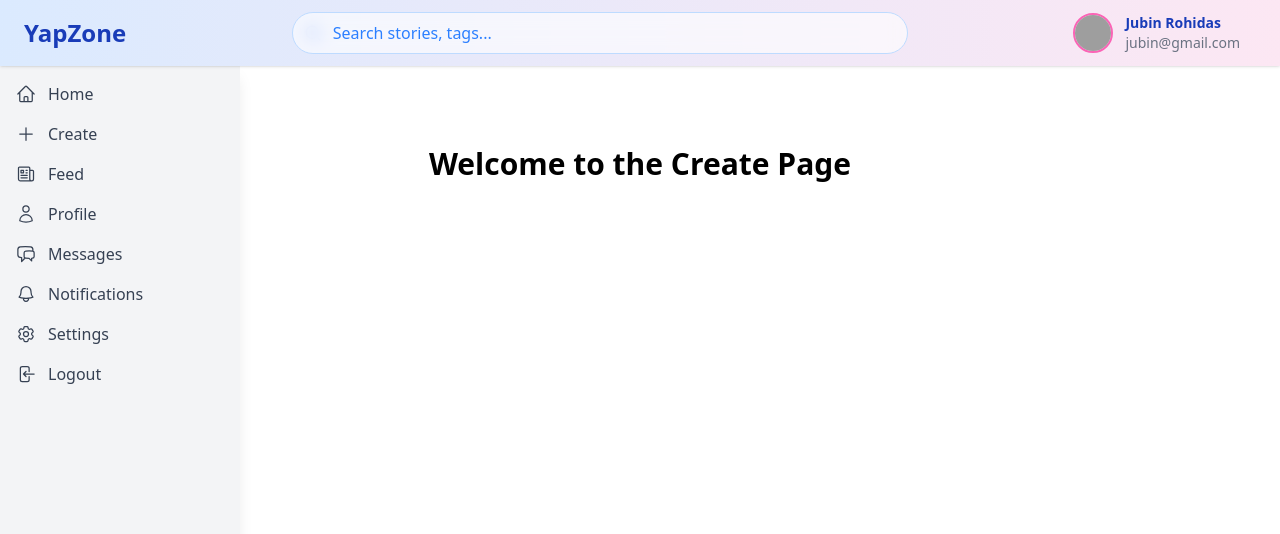
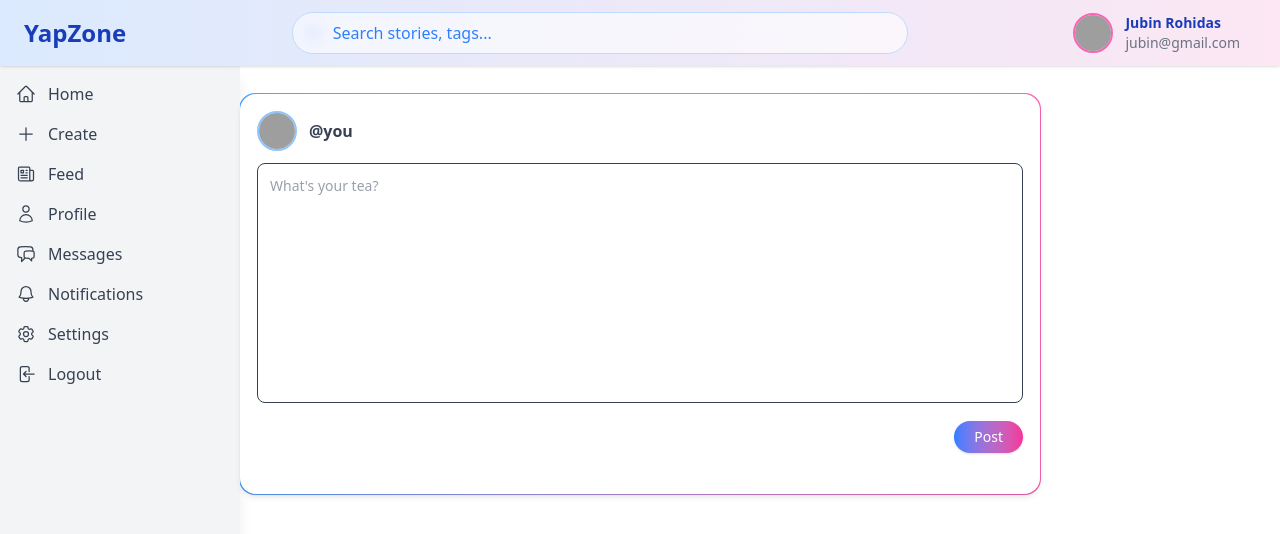
Before and after one commit to jubindas/yapzone, a React (Vite) app in the folder client/: page /home in a window 1280 px wide. Both pictures are taken after a click on the button "Create". Shown: the top 534 px of the page. Built offline with nearby package versions, Linux system fonts and the light colour scheme; grey boxes are pictures that could not be loaded.

Commit message:
create post done

```diff
--- a/client/src/pages/Create.jsx
+++ b/client/src/pages/Create.jsx
@@ -1,11 +1,49 @@
-import React from "react";
+import React, { useState } from "react";
 
-const Home = () => {
+const CreatePost = () => {
+  const [content, setContent] = useState("");
+
+  const handlePost = () => {
+    if (!content.trim()) return;
+    console.log("Post content:", content);
+    setContent("");
+  };
+
   return (
-    <div className="text-center mt-20">
-      <h1 className="text-3xl font-bold">Welcome to the Create Page</h1>
+    <div className="bg-white rounded-2xl shadow-md p-4 border border-transparent relative w-200 h-100 mx-auto mt-7 ">
+      {/* Gradient Border */}
+      <div className="absolute -inset-[2px] rounded-2xl bg-gradient-to-r from-blue-400 to-pink-400 z-[-1]"></div>
+
+      {/* User Info */}
+      <div className="flex items-center gap-3 mb-3">
+        <img
+          src="https://i.pravatar.cc/150?img=11"
+          alt="Avatar"
+          className="w-10 h-10 rounded-full border-2 border-blue-300"
+        />
+        <h2 className="text-base font-semibold text-gray-700">@you</h2>
+      </div>
+
+      {/* Post Input */}
+      <textarea
+        rows="3"
+        placeholder="What's your tea?"
+        className="w-full p-3 h-60 text-sm text-gray-700 border border-black-200 rounded-lg focus:outline-none focus:ring-2 focus:ring-blue-300 resize-none"
+        value={content}
+        onChange={(e) => setContent(e.target.value)}
+      />
+
+      {/* Post Button */}
+      <div className="flex justify-end mt-3">
+        <button
+          onClick={handlePost}
+          className="bg-gradient-to-r from-blue-500 to-pink-500 text-white text-sm px-5 py-1.5 rounded-full font-medium shadow hover:opacity-90 transition"
+        >
+          Post
+        </button>
+      </div>
     </div>
   );
 };
 
-export default Home;
+export default CreatePost;
```
